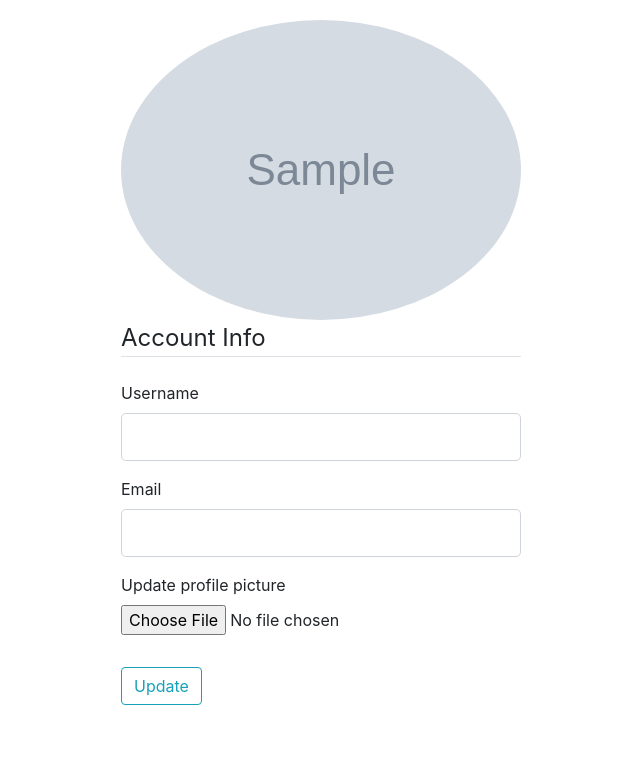
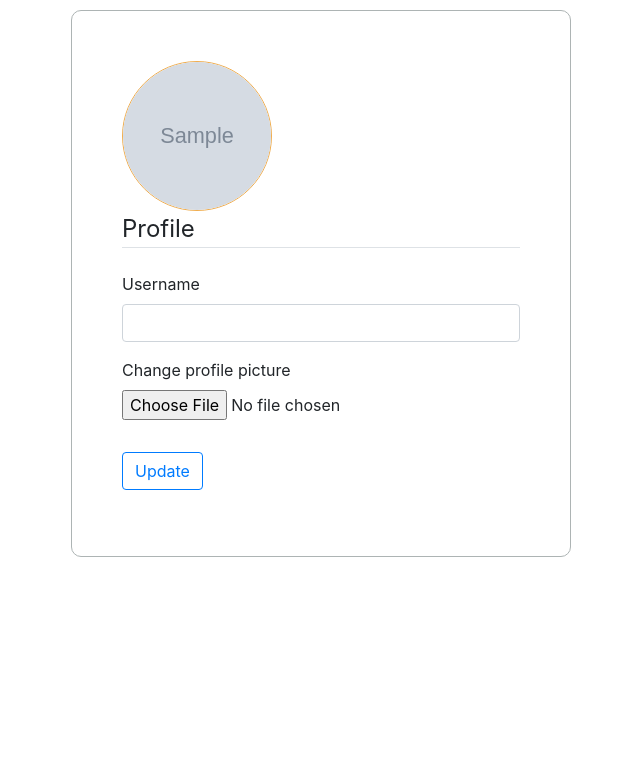
Before and after one commit to danieljonesobot/Livechat_App, a Flask app: template templates/profile.html in a window 1280 px wide. Shown: the part 56-827 px from the top of the page, without its empty margins (319-959 px from the left). After the commit the page ends 613 px from the top, so only its background shows below. Run offline with Flask 3, Linux system fonts and the light colour scheme; the template is opened without the code that fills it: values that come from a table or form of the project are taken from there, most other values are stand-ins (such as "Sample title", 1, 10 or a date in 2020); grey boxes marked "Sample" are stand-in pictures; some libraries are stand-ins or nearby versions.

Commit message:
imporved front-end design, created user profile page, added user to db and account information update feature

```diff
--- a/app.py
+++ b/app.py
@@ -5,7 +5,7 @@ from PIL import Image
 from string import ascii_uppercase
 from flask import Flask, render_template, request, redirect, session, flash, url_for
 from flask_socketio import join_room, leave_room, send, SocketIO
-from flask_login import UserMixin, LoginManager, login_user,logout_user, current_user, login_required
+from flask_login import UserMixin, LoginManager, login_user, logout_user, current_user, login_required
 from flask_sqlalchemy import SQLAlchemy
 from forms.forms import (Registration, LoginForm, UpdateAccountForm)
 from uuid import uuid4
@@ -39,6 +39,10 @@ login_user, current_user, logout_user, login_required '''
 def load_user(user_id):
     return User.query.get(int(user_id))
 
+
+
+
+
 class User(db.Model, UserMixin):
     id = db.Column(db.Integer, primary_key=True)
     username = db.Column(db.String(50), nullable=False)
@@ -65,6 +69,8 @@ def generate_unique_code(length):
 @app.route("/", methods=['GET', 'POST'])
 @app.route("/home", methods=['GET', 'POST'])
 def home():
+    '''automatically clears the session when user goes to the home route'''
+    # session.clear()
     if request.method == "POST":
         ''' The get() function gets value of the keys " name, code, join & create" from the "form" dictionary.'''
         name = request.form.get("name")
@@ -88,6 +94,8 @@ def home():
         elif code not in rooms:
             return render_template("home.hmtl", error="Room does not exist", title='Home', code=code, name=name)
 
+        session["room"] = room
+        session["name"] = name
 
     return render_template("home.html", title='Home')
 
@@ -96,17 +104,21 @@ def home():
 @app.route("/register", methods=["POST","GET"])
 def registration():
     form = Registration()
-    userName = form.Username.data
-    passWord = form.Password.data
-    if request.method == "POST" and form.validate_on_submit():
-        hashed_password = bcrypt.generate_password_hash(passWord)
-        newuser = User(username = userName, password = hashed_password)
-        user = db.session.query(User).filter_by(username = userName).first()
-        if user is not None:
-            return None # to be change to flash error message
+    if form.validate_on_submit():
+
+        hashed_password = bcrypt.generate_password_hash(form.password.data).decode('utf-8')
+        user = User(username=form.username.data, password=hashed_password)
+        check_user = db.session.query(User).filter_by(username=form.username.data).first()
+
+        if check_user:
+            flash("Username already exists. Please try again", 'warning')
+            return redirect(url_for('registration'))
         else:
-            db.session.add(newuser)
+            db.session.add(user)
             db.session.commit()
+
+            flash('Account created Successfully! Please Proceed to log in', 'success')
+            return redirect(url_for('login'))
     return render_template("register.html", title='Register', form=form)
 
 
@@ -118,10 +130,20 @@ def login():
         user = User.query.filter_by(username=form.username.data).first()
         if user and bcrypt.check_password_hash(user.password, form.password.data):
             login_user(user, remember=form.remember.data)
-            flash(f'Welcome {user.username}!!', 'success')
+            flash(f'Welcome {user.username}', 'success')
+            return redirect(url_for("home"))
         else:
             flash("Login failed. Please check username and password", 'danger')
     return render_template("login.html", title='Login', form=form)
+
+
+
+
+
+@app.route("/logout")
+def logout():
+    logout_user()
+    return redirect(url_for("home"))
 
 
 
@@ -133,6 +155,7 @@ def save_picture(form_picture):
 
     form_picture.save(picture_path)
 
+    '''resizes image to smaller size'''
     output_size = (125, 125)
     i = Image.open(form_picture)
     i.thumbnail(output_size)
@@ -144,25 +167,23 @@ def save_picture(form_picture):
 
 '''Route to display user info'''
 @app.route("/profile", methods=['GET', 'POST'])
-# @login_required
+@login_required
 def profile():
-     form = UpdateAccountForm()
-     if form.validate_on_submit():
-         '''if a picture is uploaded'''
+    form = UpdateAccountForm()
+    if form.validate_on_submit():
+         '''if a value is provided / a picture is uploaded'''
          if form.picture.data:
-             picture_file = save_picture(form.picture.data)
-             current_user.image_file = picture_file
+            picture_file = save_picture(form.picture.data)
+            current_user.image_file = picture_file
          current_user.username = form.username.data
-         current_user.email = form.email.data
+        #  current_user.email = form.email.data
          db.session.commit()
-         flash("Account details updated", 'success')
+         flash("Your account information has been updated", 'success')
          return redirect(url_for('profile'))
-     elif request.method == 'GET':
-         form.username.data = current_user.username
-         form.email.data = current_user.email
-         '''current user image is the default img in the static/profile_pics directory'''
-     image_file = url_for('static', filename='profile_pics/' + current_user.image_file)
-     return render_template('profile.html', title='Profile', image_file=image_file, form=form)
+    elif request.method == 'GET':
+        form.username.data = current_user.username
+    image_file = url_for('static', filename='profile_pics/' + current_user.image_file)
+    return render_template('profile.html', title='Profile', image_file=image_file, form=form)
 
 
 
@@ -170,5 +191,7 @@ def profile():
 
 
 if __name__ == "__main__":
+    # with app.app_context():
+    #     db.create_all()
     # app.run(debug=True)
     socketio.run(app, debug=True)
--- a/forms/forms.py
+++ b/forms/forms.py
@@ -1,12 +1,13 @@
 from flask_wtf import FlaskForm
 from flask_wtf.file import FileField, FileAllowed
 from wtforms import StringField, PasswordField, HiddenField, SubmitField, BooleanField
-from wtforms.validators import DataRequired, EqualTo, Email, Length
+from wtforms.validators import DataRequired, EqualTo, Email, Length, ValidationError
+
 
 class Registration(FlaskForm):
-    Username = StringField("Username",validators=[DataRequired()])
-    Password = PasswordField("Password", validators=[DataRequired()])
-    ConfirmPassword = PasswordField("Confirm Password", validators=[DataRequired(), EqualTo("Password", message="Password does not match")])
+    username = StringField("Username",validators=[DataRequired()])
+    password = PasswordField("Password", validators=[DataRequired()])
+    confirmPassword = PasswordField("Confirm Password", validators=[DataRequired(), EqualTo("password", message="Passwords do not match. Try again.")])
     Submit = SubmitField("Sign up")
 
 
@@ -20,6 +21,6 @@ class LoginForm(FlaskForm):
 
 class UpdateAccountForm(FlaskForm):
     username = StringField('Username', validators=[DataRequired(), Length(min=2, max=20)])
-    email = StringField('Email', validators=[DataRequired(), Email()])
-    picture = FileField('Update profile picture', validators=[FileAllowed(['jpg', 'png', 'jpeg'])])
+    # email = StringField('Email', validators=[DataRequired(), Email()])
+    picture = FileField('Change profile picture', validators=[FileAllowed(['jpg', 'png', 'jpeg'], message="Accepted file formats are jpg, png & jpeg ONLY")])
     submit = SubmitField('Update')
--- a/static/css/style.css
+++ b/static/css/style.css
@@ -3,6 +3,14 @@
     align-items: center;
     justify-content: center;
     padding: 20px 70px 50px 70px;
+}
+
+.flashmsg {
+    display: flex;
+    align-items: center;
+    justify-content: center;
+    padding-top: 10px;
+    margin-bottom: -20px;
 }
 
 
--- a/templates/home.html
+++ b/templates/home.html
@@ -2,7 +2,7 @@
 
 {% block content %}
 <div class="content">
-    <div class="innerContainer">
+    <div class="innerContainer" style="width: 700px; border: 1px solid #dae2e2; margin-top: 50px;">
         <form action="" method="post" class="homeForm">
 
             <h3 class="border-bottom pt-3">Enter a chat room</h3>
--- a/templates/layout.html
+++ b/templates/layout.html
@@ -16,6 +16,7 @@
     <title>Live Chat</title>
     {% endif %}
 
+    <!-- socketIO cdn -->
     <script src="https://cdnjs.cloudflare.com/ajax/libs/socket.io/4.0.1/socket.io.js"
         integrity="sha512-q/dWJ3kcmjBLU4Qc47E4A9kTB4m3wuTY7vkFJDTZKjTs8jhyGQnaUrxa0Ytd0ssMZhbNua9hE+E7Qv1j+DyZwA=="
         crossorigin="anonymous"></script>
@@ -34,7 +35,7 @@
 
 
 
-    <div class="content">
+    <div class="flashmsg">
         {% with messages = get_flashed_messages(with_categories=true) %}
         {% if messages %}
         {% for category, message in messages %}
@@ -48,9 +49,11 @@
 
 
 
-        {% block content %}{% endblock %}
+
 
     </div>
+
+    {% block content %}{% endblock %}
 
     <!-- Optional JavaScript -->
     <!-- jQuery first, then Popper.js, then Bootstrap JS -->
--- a/templates/profile.html
+++ b/templates/profile.html
@@ -2,30 +2,36 @@
 
 {% block content %}
 
-<div class="content-section">
+<div class="content">
+    <div class="container" style="border: 1px solid #adb4b4; padding: 50px; border-radius: 10px; width: 500px;">
         <div class="media">
-        <img class="rounded-circle account-img" src="{{image_file}}">
+            <img class="rounded-circle account-img" src="{{image_file}}"
+                style="height: 150px; width: 150px; border: 1px solid #f0ad4e; border-radius: 50%;">
             <div class="media-body">
-            <h2 class="account-heading">{{current_user.username}}</h2>
-            <p class="text-secondary">{{current_user.email}}</p>
+                <h5 class="account-heading">{{'@' + current_user.username}}</h5>
+                <!-- <p class="text-secondary">{{current_user.email}}</p> -->
             </div>
         </div>
 
 
-    <!-- FORM STARTS HERE -->
+        <!-- Profile FORM STARTS HERE -->
+        <!-- "enctype" means encoding type and is used to ensure the form passes
+            the image data properly -->
         <form method="POST" action="" enctype="multipart/form-data">
             <!-- to protect our form from attacks -->
+
             {{form.hidden_tag()}}
 
             <fieldset class="form-group">
-            <legend class="border-bottom mb-4">Account Info</legend>
+                <legend class="border-bottom mb-4">Profile</legend>
 
                 <!-- we pass in our fields from the forms here -->
+
                 <div class="form-group">
                     {{form.username.label(class="form-control-label")}}
 
                     {% if form.username.errors %}
-                {{form.username(class="form-control form-control-lg is-invalid")}}
+                    {{form.username(class="form-control form-control-md is-invalid")}}
                     <div class="invalid-feedback">
                         {% for error in form.username.errors %}
                         <span>{{error}}</span>
@@ -34,30 +40,11 @@
 
                     {% else %}
 
-                {{form.username(class="form-control form-control-lg")}}
+                    {{form.username(class="form-control form-control-md")}}
 
                     {% endif %}
                 </div>
 
-
-            <div class="form-group">
-                {{form.email.label(class="form-control-label")}}
-
-
-                {% if form.email.errors %}
-                {{form.email(class="form-control form-control-lg is-invalid")}}
-                <div class="invalid-feedback">
-                    {% for error in form.email.errors %}
-                    <span>{{error}}</span>
-                    {% endfor %}
-                </div>
-
-                {% else %}
-
-                {{form.email(class="form-control form-control-lg")}}
-
-                {% endif %}
-            </div>
 
                 <div class="form-group">
                     {{form.picture.label()}}
@@ -68,14 +55,16 @@
                     {% endfor %}
                     {% endif %}
                 </div>
+
             </fieldset>
 
             <div class="form-group">
-            {{form.submit(class="btn btn-outline-info")}}
+                {{form.submit(class="btn btn-outline-primary")}}
             </div>
         </form>
 
+
         <!-- END OF FORM -->
-
+    </div>
 </div>
 {% endblock %}
```
Also changed, not shown: templates/register.html (+41 -7 lines), instance/database.db, static/profile_pics/2867f46e47f011d1.jpeg (added). Lines whose indentation alone changed are shown as unchanged.
